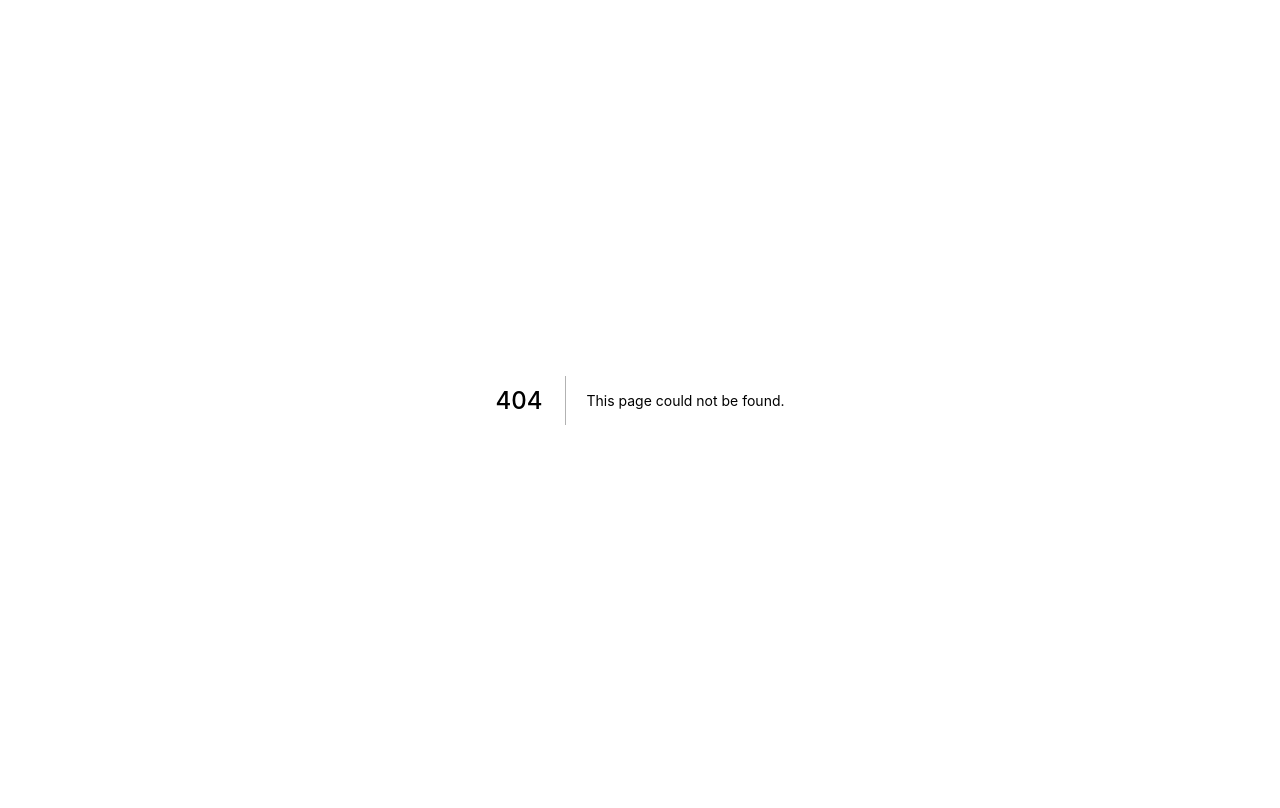
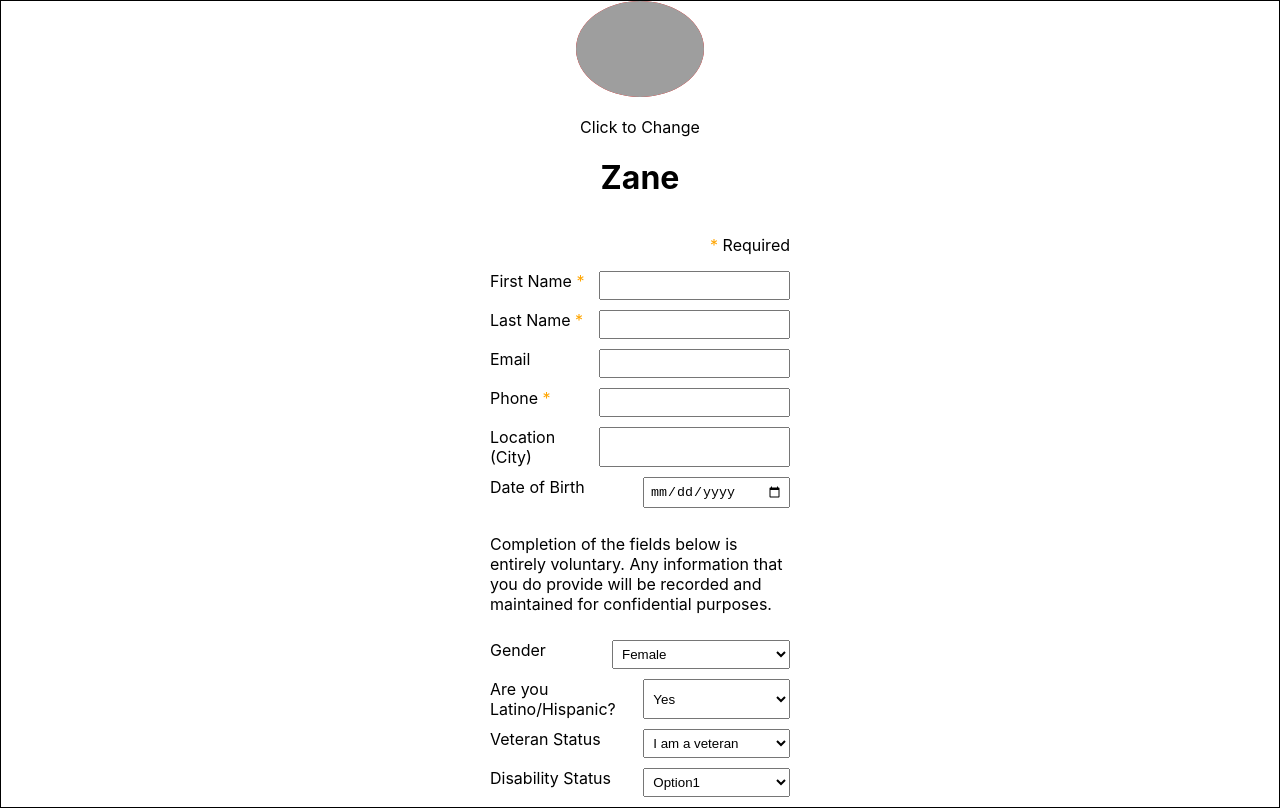
Before and after one commit to kdiaz489/btt3, a Next.js app: page /profilesettings in a window 1280 px wide. Before the commit this address had no page. Built offline with nearby package versions, Linux system fonts and the light colour scheme; grey boxes are pictures that could not be loaded.

Commit message:
created profile settings form

```diff
--- a/pages/contactus.js
+++ /dev/null
@@ -1,3 +0,0 @@
-export default function ContactUs() {
-  return <h1 className='style1'>Hello from Contact Us NEW FEATURE!</h1>;
-}
--- /dev/null
+++ b/pages/profilesettings.js
@@ -0,0 +1,139 @@
+import styles from '../styles/ProfileSettings.module.css';
+const profilesettings = () => {
+  return (
+    <div className={styles.container}>
+      <img
+        src='https://cdn.pixabay.com/photo/2015/10/05/22/37/blank-profile-picture-973460_640.png'
+        alt='profile picture'
+        className={styles.avatar}
+      />
+      <a style={{ marginTop: '20px' }} href='google.com'>
+        Click to Change
+      </a>
+      <h1>Zane</h1>
+
+      {/* form container */}
+      <div className={styles.formContainer}>
+        <div>
+          <p style={{ textAlign: 'end' }}>
+            <span className={styles.required}>*</span> Required
+          </p>
+        </div>
+        <form action=''>
+          <div className={styles.formGroup}>
+            <label className={styles.label} htmlFor='firstName'>
+              First Name <span className={styles.required}>*</span>{' '}
+            </label>
+            <input
+              className={styles.input}
+              type='text'
+              name='firstName'
+              id='firstName'
+            />
+          </div>
+          <div className={styles.formGroup}>
+            <label className={styles.label} htmlFor='lastName'>
+              Last Name <span className={styles.required}>*</span>{' '}
+            </label>
+            <input
+              className={styles.input}
+              type='text'
+              name='lastName'
+              id='lastName'
+            />
+          </div>
+          <div className={styles.formGroup}>
+            <label className={styles.label} htmlFor='email'>
+              Email{' '}
+            </label>
+            <input
+              className={styles.input}
+              type='email'
+              name='email'
+              id='email'
+            />
+          </div>
+          <div className={styles.formGroup}>
+            <label className={styles.label} htmlFor='phone'>
+              Phone <span className={styles.required}>*</span>{' '}
+            </label>
+            <input
+              className={styles.input}
+              type='text'
+              name='phone'
+              id='phone'
+            />
+          </div>
+          <div className={styles.formGroup}>
+            <label className={styles.label} htmlFor='location'>
+              Location (City){' '}
+            </label>
+            <input
+              className={styles.input}
+              type='text'
+              name='location'
+              id='location'
+            />
+          </div>
+          <div className={styles.formGroup}>
+            <label className={styles.label} htmlFor='dateofbirth'>
+              Date of Birth{' '}
+            </label>
+            <input
+              className={styles.input}
+              type='date'
+              name='dateofbirth'
+              id='dateofbirth'
+            />
+          </div>
+          <div className={styles.formGroup}>
+            <p>
+              Completion of the fields below is entirely voluntary. Any
+              information that you do provide will be recorded and maintained
+              for confidential purposes.
+            </p>
+          </div>
+          <div className={styles.formGroup}>
+            <label className={styles.label} htmlFor='gender'>
+              Gender{' '}
+            </label>
+            <select className={styles.input} name='gender' id='gender'>
+              <option value='female'>Female</option>
+              <option value='male'>Male</option>
+              <option value='gender-non'>Gender Non-Conforming</option>
+              <option value='prefernot'>Prefer Not To Say</option>
+            </select>
+          </div>
+          <div className={styles.formGroup}>
+            <label className={styles.label} htmlFor='latinx'>
+              Are you Latino/Hispanic?{' '}
+            </label>
+            <select className={styles.input} name='latinxhisp' id='latinxhisp'>
+              <option value='yes'>Yes</option>
+              <option value='no'>No</option>
+            </select>
+          </div>
+          <div className={styles.formGroup}>
+            <label className={styles.label} htmlFor='veteran'>
+              Veteran Status{' '}
+            </label>
+            <select className={styles.input} name='veteran' id='veteran'>
+              <option value='Veteran'>I am a veteran</option>
+              <option value='Veteran'>I am not a veteran</option>
+            </select>
+          </div>
+          <div className={styles.formGroup}>
+            <label className={styles.label} htmlFor='disability'>
+              Disability Status{' '}
+            </label>
+            <select className={styles.input} name='disability' id='disability'>
+              <option value=''>Option1</option>
+            </select>
+          </div>
+        </form>
+      </div>
+    </div>
+  );
+};
+
+export default profilesettings;
--- /dev/null
+++ b/styles/ProfileSettings.module.css
@@ -0,0 +1,35 @@
+.container {
+  display: flex;
+  flex-direction: column;
+  align-items: center;
+  border: 1px black solid;
+}
+
+.avatar {
+  width: 10%;
+  background-color: red;
+  border-radius: 50%;
+}
+
+.formContainer {
+  width: 300px;
+}
+
+.formGroup {
+  display: flex;
+  margin: 10px 0;
+}
+
+.input {
+  margin-left: 10px;
+  width: 200px;
+  padding: 5px;
+}
+
+.label {
+  width: 200px;
+}
+
+.required {
+  color: orange;
+}
```
